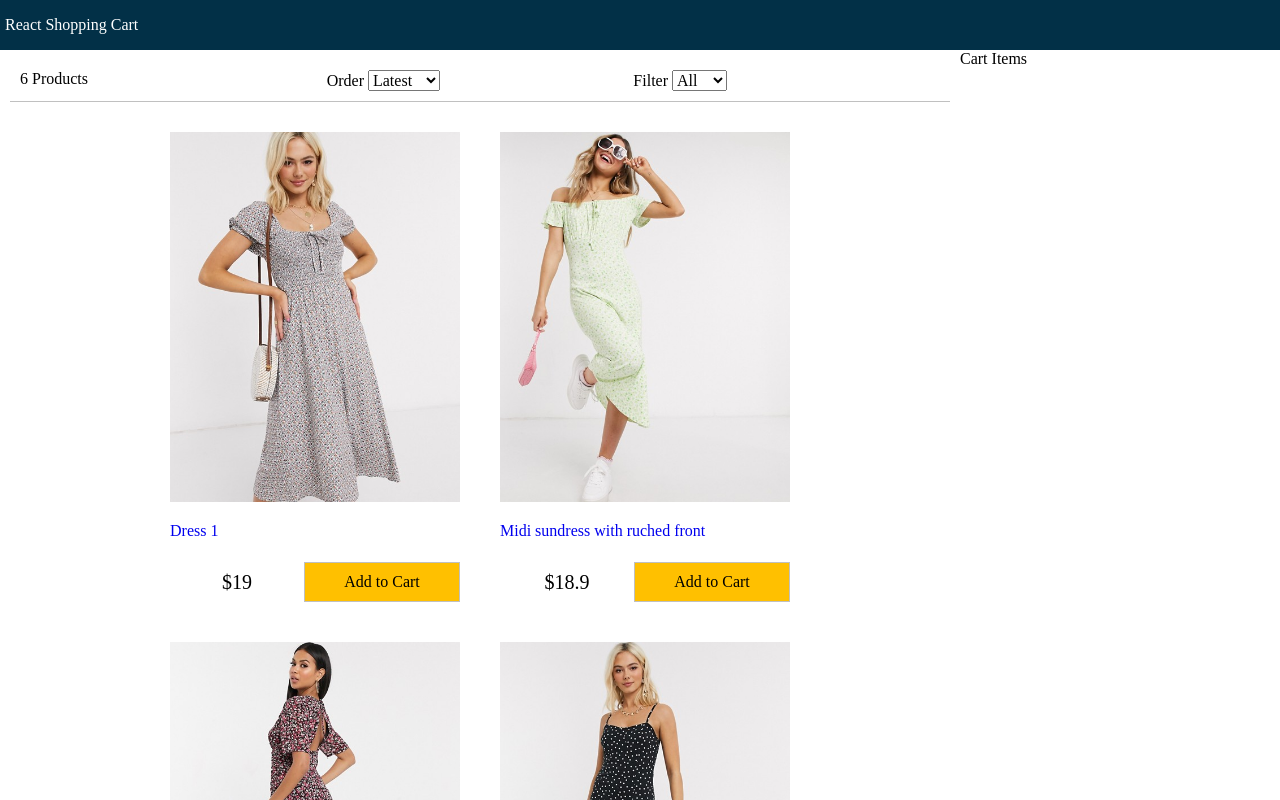
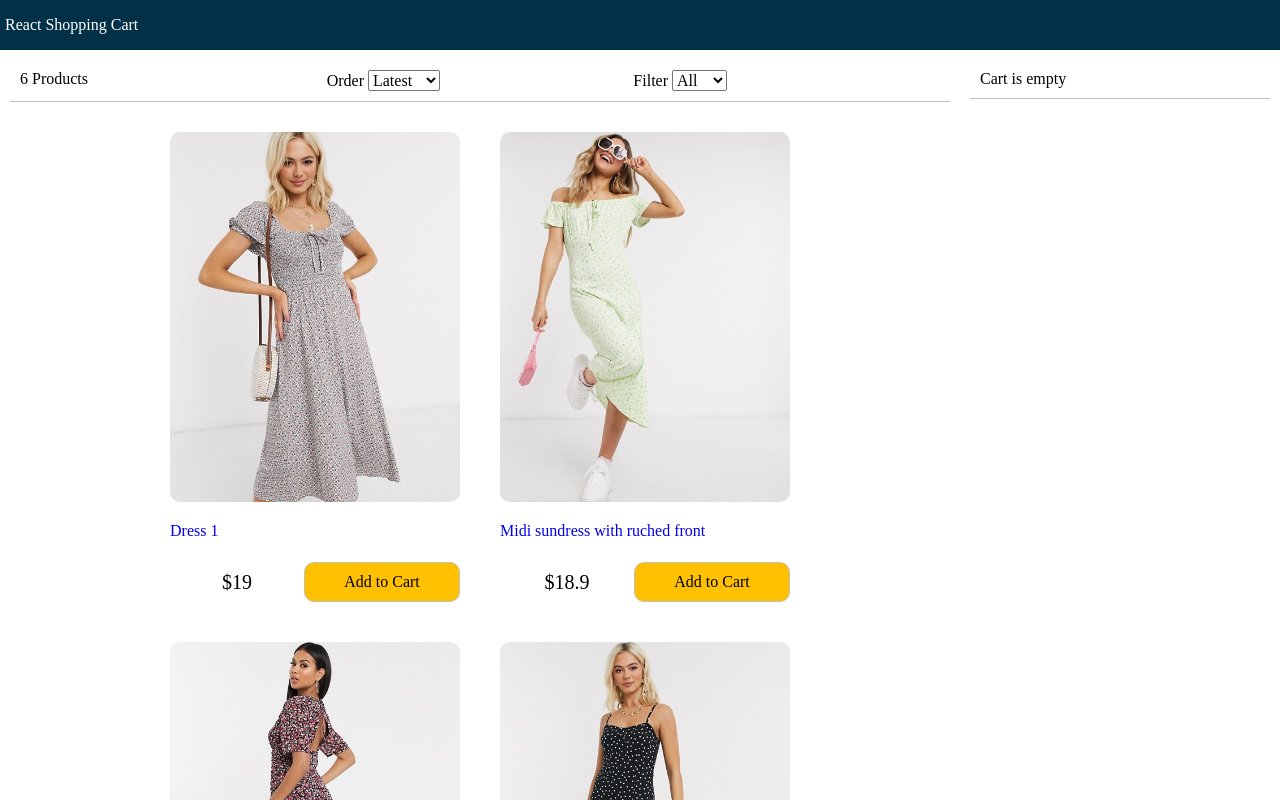
Before and after one commit to novalarama/react-shopping-cart, a React (Create React App) app: page / in a window 1280 px wide. Shown: the top 800 px of the page. Built offline with nearby package versions, Linux system fonts and the light colour scheme.

Commit message:
cart-component

```diff
--- a/src/App.js
+++ b/src/App.js
@@ -1,5 +1,6 @@
 //feature-1
 import React from "react";
+import Cart from "./components/Cart";
 import Filter from "./components/Filter";
 import Products from "./components/Products";
 // import logo from './logo.svg';
@@ -11,9 +12,30 @@
     super();
     this.state = {
       products: data.products,
+      cartItems: [],
       size: "",
       sort: "",
     };
+  }
+  removeFromCart = (product) =>{
+    const cartItems = this.state.cartItems.slice();
+    this.setState({cartItems:
+    cartItems.filter((x)=>x._id !== product._id),
+  });
+  }
+  addToCart = (product) =>{
+    const cartItems = this.state.cartItems.slice();
+    let alreadyInCart = false;
+    cartItems.forEach(item =>{
+      if (item._id === product._id) {
+        item.count++;
+        alreadyInCart = true;
+      }
+    });
+    if(!alreadyInCart){
+      cartItems.push({...product, count:1})
+    }
+    this.setState({cartItems});
   }
   sortProducts =  (event) => {
     //impl
@@ -60,9 +82,11 @@
                 filterProducts={this.filterProducts}
                 sortProducts={this.sortProducts}
               ></Filter>
-              <Products products={this.state.products}></Products>
+              <Products products={this.state.products} addToCart={this.addToCart}></Products>
             </div>
-            <div className="sidebar">Cart Items</div>
+            <div className="sidebar">
+              <Cart cartItems={this.state.cartItems} removeFromCart={this.removeFromCart} />
+            </div>
           </div>
         </main>
         <footer>All right is reserved</footer>
--- /dev/null
+++ b/src/components/Cart.js
@@ -0,0 +1,55 @@
+import React, { Component } from 'react'
+import formatCurrency from '../util';
+
+export default class Cart extends Component {
+    render() {
+        const {cartItems} = this.props;
+        return (
+            <div>
+                {cartItems.length === 0? (
+                <div className='cart cart-header'>Cart is empty</div>
+                ) : (
+                <div className='cart cart-header'>You have {cartItems.length} in the cart {" "}
+                </div>
+                )}
+                <div>
+                <div className='cart'>
+                    <ul className='cart-items'>
+                        {cartItems.map(item =>(
+                            <li key={item._id}>
+                                <div>
+                                    <img src={item.image} alt={cartItems.title}></img>
+                                </div>
+
+                                <div>
+                                    <div>{item.title}</div>
+                                    <div className="right">
+                                        {formatCurrency(item.price)} x {item.count} {" "}
+                                        <button className='button' onClick={() => this.props.removeFromCart(item)}>
+                                            Remove
+                                        </button>
+                                    </div>
+                                </div>
+                            </li>
+                        ))}
+                    </ul>
+                </div>
+                {cartItems.length!==0 &&(
+                    <div className='cart'>
+                    <div className='total'>
+                        <div>
+                            Total: {" "}
+                            {formatCurrency(
+                                cartItems.reduce((a,c) => a + c.price * c.count, 0)
+                            )}
+                        </div>
+                        <button className="button primary">Proceed Now</button>
+                    </div>
+                </div>
+                )}
+            </div>
+            </div>
+
+        );
+    }
+}
--- a/src/components/Filter.js
+++ b/src/components/Filter.js
@@ -15,7 +15,7 @@
                 </select></div>
             <div className='filter-size'>Filter{" "}
             <select value={this.props.size} onChange={this.props.filterProducts}>
-                <option value="">All</option>
+                <option >All</option>
                 <option value="XS">XS</option>
                 <option value="S">S</option>
                 <option value="M">M</option>
--- a/src/components/Products.js
+++ b/src/components/Products.js
@@ -1,5 +1,5 @@
 import React, { Component } from 'react';
-import formatCurrency from '../util';
+import formatCurrency  from '../util';
 
 export default class Products extends Component {
     render() {
@@ -17,7 +17,7 @@
                                 </a>
                                 <div className='product-price'>
                                     <div>{formatCurrency(product.price)}</div>
-                                    <button className="button primary">Add to Cart</button>
+                                    <button onClick={() => this.props.addToCart(product)} className="button primary">Add to Cart</button>
                                 </div>
                             </div>
                         </li>
--- a/src/index.css
+++ b/src/index.css
@@ -76,6 +76,7 @@
   height: 47rem;
   padding: 1rem;
   margin: 1rem;
+
 }
 .product{
   display: flex;
@@ -86,6 +87,7 @@
 .product img{
   max-width: 37rem;
   max-height: 37rem;
+  border-radius: 1rem;
 }
 .product-price{
   display: flex;
@@ -104,6 +106,7 @@
   border: 0.1rem #c0c0c0 solid;
   background-color: #f0f0f0;
   cursor: pointer;
+  border-radius: 1rem;
 }
 .button:hover{
   border: 0.1rem #808080 solid;
@@ -122,3 +125,45 @@
 .filter div{
   flex: 1;
 }
+
+/*index.css*/
+.cart{
+  padding: 1rem;
+  margin: 1rem;
+  display: flex;
+}
+.cart-header{
+  border-bottom: 0.1rem #c0c0c0 solid;
+}
+.cart-items{
+  padding: 0;
+  width: 100%;
+  list-style-type: none;
+}
+.cart-items img{
+  width: 5rem;
+}
+.cart-items li{
+  display: flex;
+}
+.cart-items li div{
+  padding: 0.5rem;
+}
+.cart-items li div:last-child{
+  flex: 1;
+}
+.right{
+  text-align: right;
+}
+.total{
+  display: flex;
+  justify-content: space-between;
+  width: 100%;
+  align-items: center;
+}
+.total > div{
+  font-size: 2rem;
+}
+.total > div,.total > button{
+ flex: 1;
+}
```
